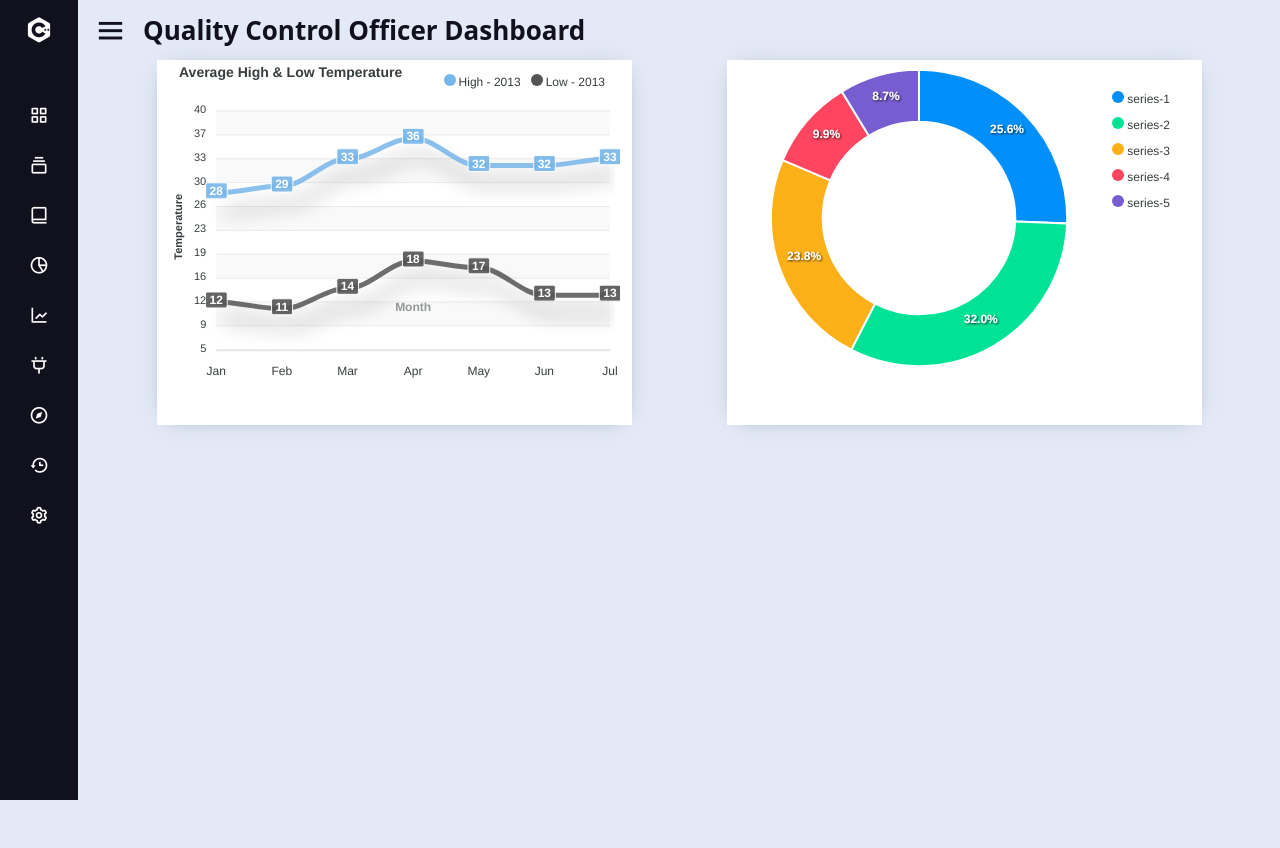
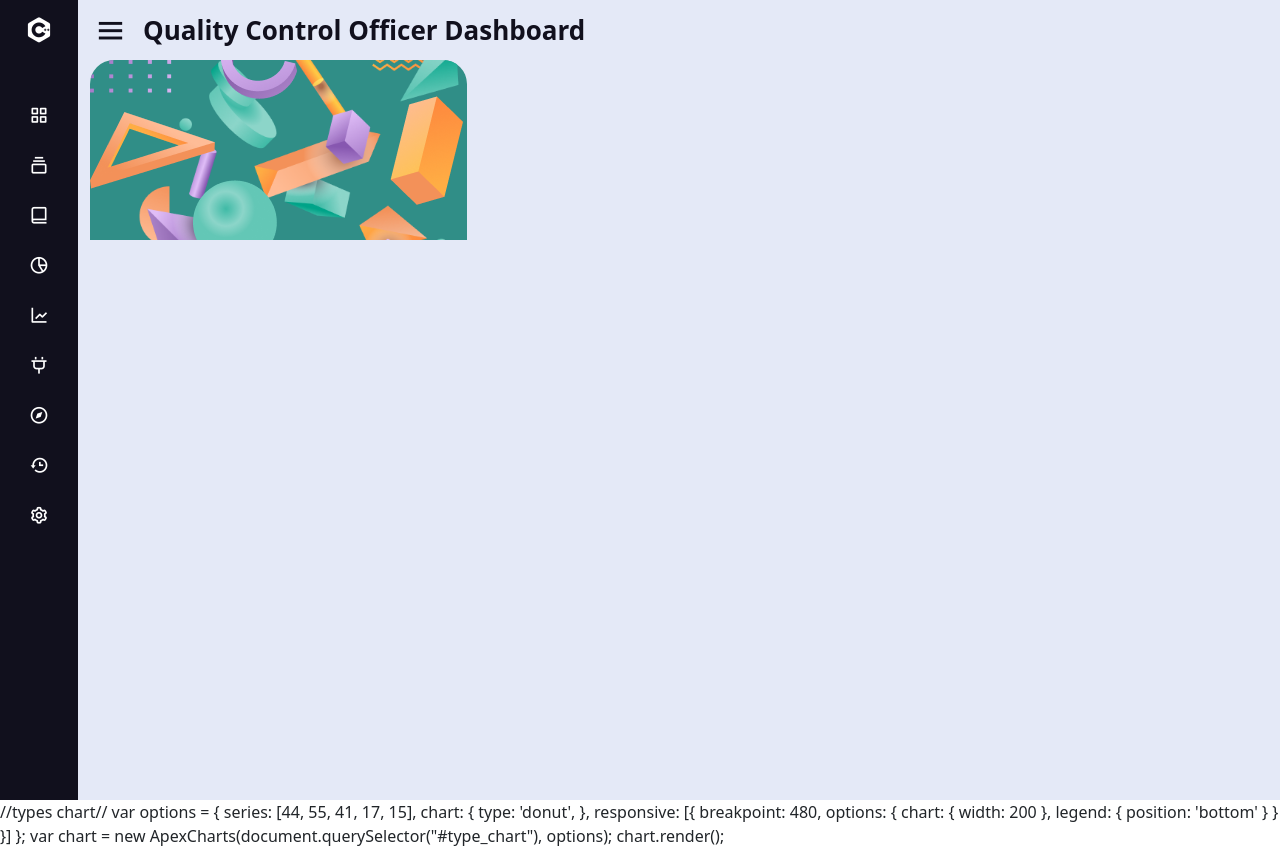
Before and after one commit to SRBshakib/Safe-Food---DBMS-project, a PHP site: page / in a window 1280 px wide. Before the commit the page ends 800 px from the top, so only its background shows below. Run offline with PHP 8.4, Linux system fonts and the light colour scheme; some libraries are stand-ins or nearby versions.

Commit message:
dashboard update

```diff
--- a/Quality control Officer/index.html
+++ b/Quality control Officer/index.html
@@ -136,16 +136,31 @@
           <i class='bx bx-menu' ></i>
           <span class="text">Quality Control Officer Dashboard</span>
         </div>
-       <div class="container">
-        <div class="row justify-content-around" >
-            <div class="box col-lg-5"  id="chart"></div>
+       <div class="container-fluid default-dashboard">
+        <div class="row " >
+            <div class="col-xl-4 proorder-xxl-1 col-sm-6 box-col-6">
+              <div class="card welcome-banner">
+                <div class="card-header p-0 card-no-border">
+                  <div class="welcome-card">
+                    <img class="w-100 img-fluid" src="images/welcome-bg.png" alt="">
+                    <img class="position-absolute img-1 img-fluid" src="images/img-1.png" alt="">
+                    <img class="position-absolute img-2 img-fluid" src="images/img-2.png" alt="">
+                    <img class="position-absolute img-3 img-fluid" src="images/img-3.png" alt="">
+                    <img class="position-absolute img-4 img-fluid" src="images/img-4.png" alt="">
+                    <img class="position-absolute img-5 img-fluid" src="images/img-5.png" alt="">
 
-            <div class="box col-lg-5"  id="type_chart"></div>
+                  </div>
+
+                </div>
+
+              </div>
+
+            </div>
 
         </div>
        </div>
       </section>
-      <script>
+      <!-- <script>
             //high low chart //
         var options = {
           series: [
@@ -222,7 +237,7 @@
         var chart = new ApexCharts(document.querySelector("#chart"), options);
         chart.render();
       </script>
-      <script>
+      <script> -->
         //types chart//
         var options = {
           series: [44, 55, 41, 17, 15],
--- a/Quality control Officer/style.css
+++ b/Quality control Officer/style.css
@@ -254,3 +254,67 @@
     background-color: #fff;
     /* padding: 25px 35px 25px 30px; */
 }
+
+.card {
+  border-radius: 1.5rem;
+  border: unset;
+  margin-bottom: 30px;
+  letter-spacing: 0.5px;
+  transition: all 0.3s ease;
+
+}
+
+.card-header.card-no-border {
+  border-bottom: none !important;}
+
+  .card-header {
+    background-color: var(--white);
+    padding: 20px;
+    border-bottom: 1px solid #e5e5e5;
+    position: relative;
+}
+.p-0 {
+  padding: 0 !important;
+}
+.default-dashboard .welcome-banner .welcome-card {
+  background-color: var(--theme-default);
+  border-radius: 24px 24px 0 0;
+  overflow: hidden;
+  height: 180px;
+  display: flex;
+  align-items: center;
+  position: relative;
+}
+.default-dashboard .welcome-banner .welcome-card .img-1 {
+  right: 4px;
+  animation: up-down 4s infinite;
+}
+.w-100 {
+  width: 100% !important;
+}
+.default-dashboard .welcome-banner .welcome-card .img-2 {
+  top: 0;
+  animation: myOrbit 9s linear infinite;
+}
+.default-dashboard .welcome-banner .welcome-card .img-3 {
+  animation: up-down 4s infinite;
+}
+.default-dashboard .welcome-banner .welcome-card .img-4 {
+  bottom: -25px;
+  left: 27%;
+  animation: 8s linear 0s infinite normal none running move1;
+}
+.default-dashboard .welcome-banner .welcome-card .img-5 {
+  right: 169px;
+  top: -14px;
+  animation: myOrbit 9s linear infinite;
+}
+.default-dashboard .welcome-banner .welcome-card {
+  background-color: #308e87;
+  border-radius: 24px 24px 0 0;
+  overflow: hidden;
+  height: 180px;
+  display: flex;
+  align-items: center;
+  position: relative;
+}
```
Also changed, not shown: Quality control Officer/images/img-1.png (added), Quality control Officer/images/img-2 (1).png (added), Quality control Officer/images/img-2.png (added), Quality control Officer/images/img-3.png (added), Quality control Officer/images/img-4.png (added), Quality control Officer/images/img-5.png (added), Quality control Officer/images/welcome-bg.png (added).
